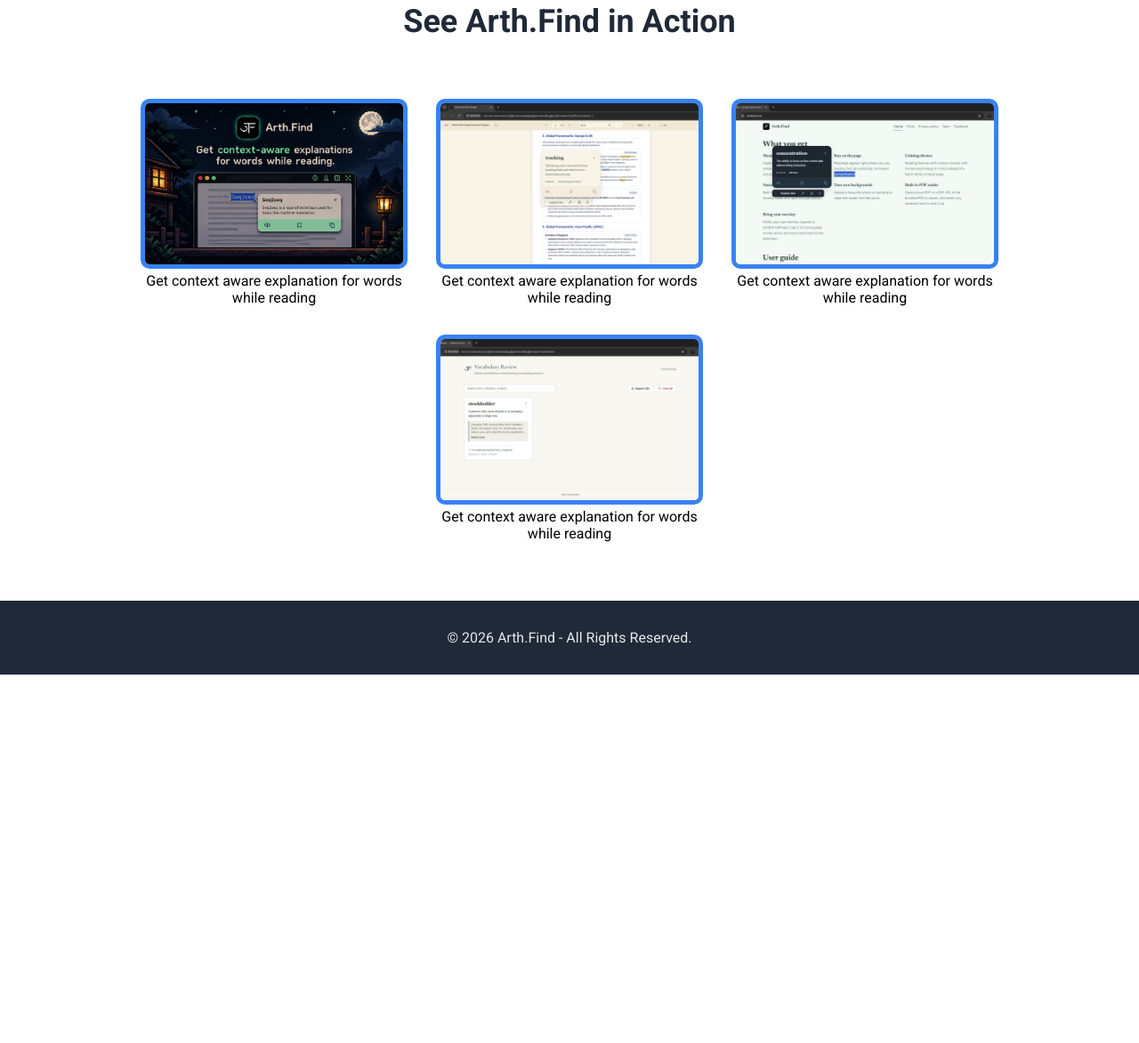
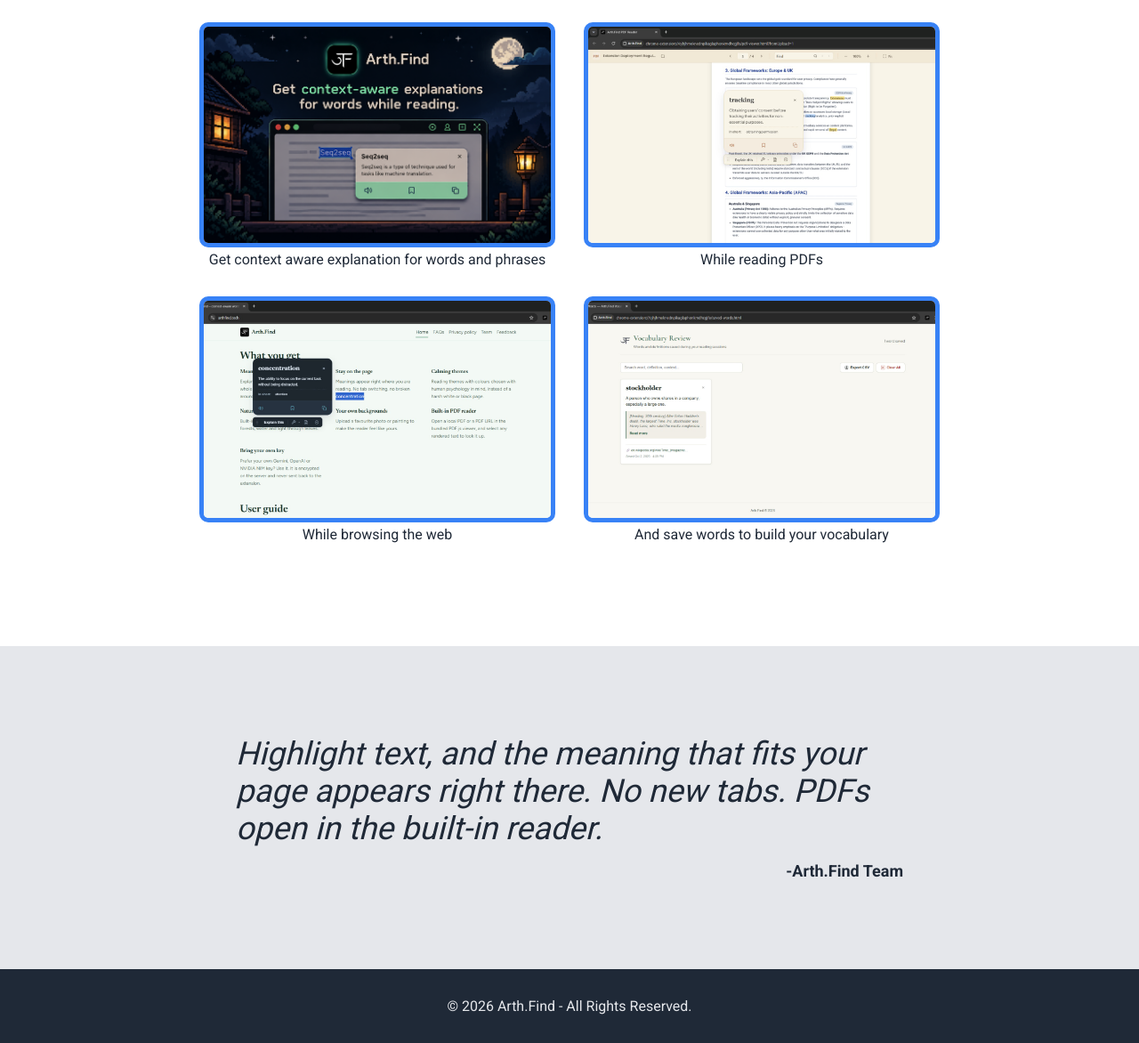
Before and after one commit to dipesh-gir-i/landing-page, a plain HTML site: page index.html in a window 1280 px wide. Shown: the part 687-1859 px from the top of the page at 89% size. Before the commit the page ends 1445 px from the top, so only its background shows below. Drawn offline with Linux system fonts and the light colour scheme.

Commit message:
Add information and quote section in main along with footer

```diff
--- a/index.html
+++ b/index.html
@@ -44,29 +44,35 @@
               src="./images/promo-2.png"
               alt="Get context aware explanation for words while reading"
             />
-            <p>Get context aware explanation for words while reading</p>
+            <p>Get context aware explanation for words and phrases</p>
           </div>
           <div class="info-bits">
-            <img
-              src="./images/pdf-viewer.jpg"
-              alt="Get context aware explanation for words while reading"
-            />
-            <p>Get context aware explanation for words while reading</p>
+            <img src="./images/pdf-viewer.jpg" alt="PDF Viewer" />
+            <p>While reading PDFs</p>
           </div>
           <div class="info-bits">
             <img
               src="./images/website-explain.jpg"
-              alt="Get context aware explanation for words while reading"
+              alt="Extension being used on website"
             />
-            <p>Get context aware explanation for words while reading</p>
+            <p>While browsing the web</p>
           </div>
           <div class="info-bits">
             <img
               src="./images/dictionary.jpg"
-              alt="Get context aware explanation for words while reading"
+              alt="Vocabulary section of Arth.Find"
             />
-            <p>Get context aware explanation for words while reading</p>
+            <p>And save words to build your vocabulary</p>
           </div>
+        </div>
+      </div>
+      <div class="quote-container">
+        <div class="extra-container">
+          <div class="quote">
+            Highlight text, and the meaning that fits your page appears right
+            there. No new tabs. PDFs open in the built-in reader.
+          </div>
+           <div class="speaker">-Arth.Find Team</div>
         </div>
       </div>
     </main>
--- a/style.css
+++ b/style.css
@@ -106,13 +106,13 @@ main {
   color: #1f2937;
   font-weight: 900;
   text-align: center;
-  margin: 50px;
+  margin: 32px;
 }
 
 .info-bits img {
   border: 5px solid #3882f6;
   border-radius: 10px;
-  width: 300px;
+  width: 400px;
 }
 
 .image-content {
@@ -123,13 +123,42 @@ main {
 }
 
 .info-bits {
-  width: 300px;
+  width: 400px;
   margin: 16px;
   text-align: center;
+  color: #1f2937;
 }
 
 .information {
-  margin: 50px;
+  margin-bottom: 100px;
+}
+
+.quote-container {
+  display: flex;
+  justify-content: center;
+  align-items: center;
+  background-color: #e5e7eb;
+  color: #1f2937;
+  padding: 100px 24px;
+}
+
+.extra-container {
+  display: flex;
+  flex-direction: column;
+  max-width: 750px;
+  gap: 16px;
+}
+
+.quote {
+  font-size: 36px;
+  font-weight: 300;
+  font-style: italic;
+}
+
+.speaker {
+  font-weight: 900;
+  font-size: 18px;
+  align-self: flex-end;
 }
 
 /* Footer CSS */
```
